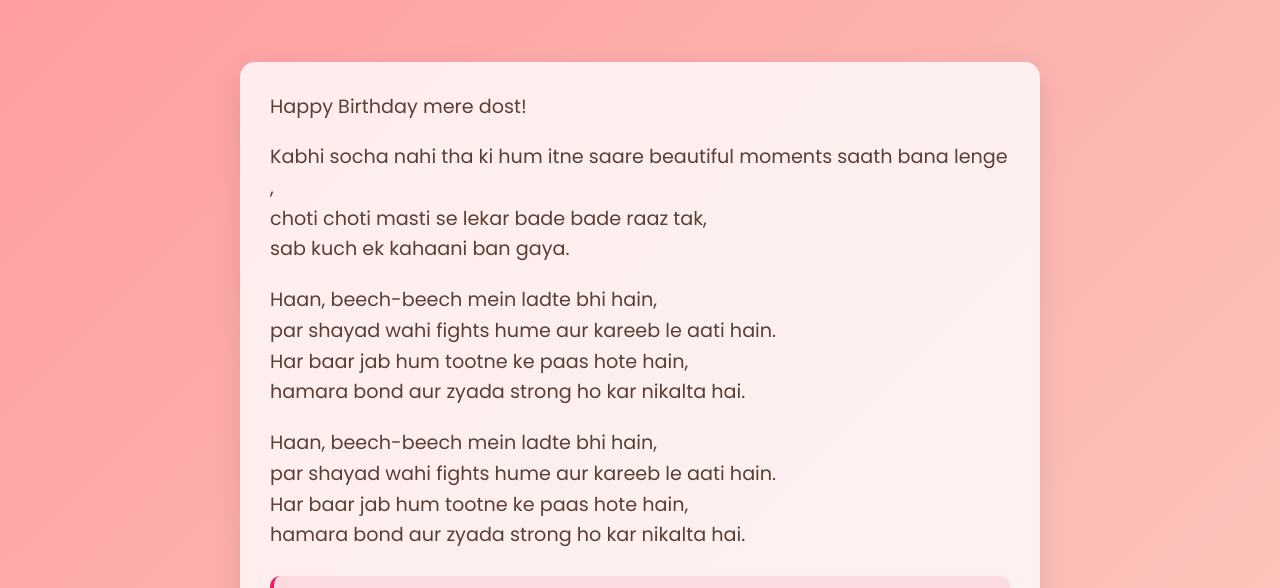
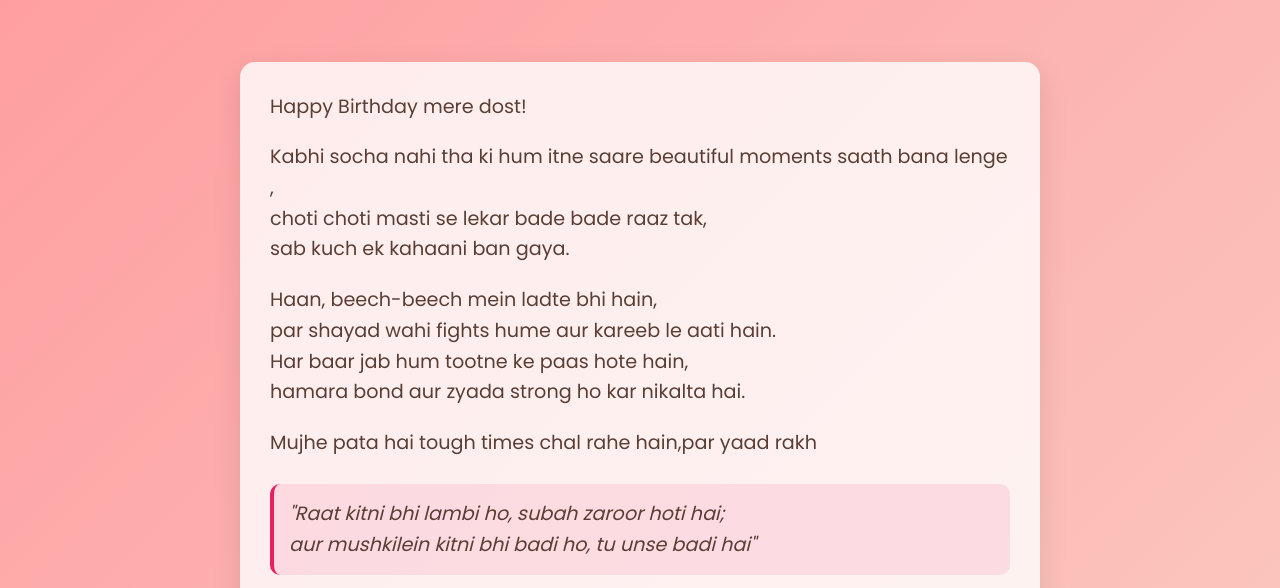
Before and after one commit to Sahil2803-hub/birthday-wish-website-, a plain HTML site: page message.html in a window 1280 px wide. Shown: the part 217-805 px from the top of the page. Drawn offline with Linux system fonts and the light colour scheme.

Commit message:
Update message.html

```diff
--- a/message.html
+++ b/message.html
@@ -163,8 +163,7 @@
 
                 <p>Haan, beech-beech mein ladte bhi hain,<br>par shayad wahi fights hume aur kareeb le aati hain.<br>Har baar jab hum tootne ke paas hote hain,<br>hamara bond aur zyada strong ho kar nikalta hai.</p>
 
-                <p>Haan, beech-beech mein ladte bhi hain,<br>par shayad wahi fights hume aur kareeb le aati hain.<br>Har baar jab hum tootne ke paas hote hain,<br>hamara bond aur zyada strong ho kar nikalta hai.</p>
-
+                <p>Mujhe pata hai tough times chal rahe hain,par yaad rakh</p>
                 <div class="message-highlight">
                     "Raat kitni bhi lambi ho, subah zaroor hoti hai;<br>aur mushkilein kitni bhi badi ho, tu unse badi hai"
                 </div>
```
